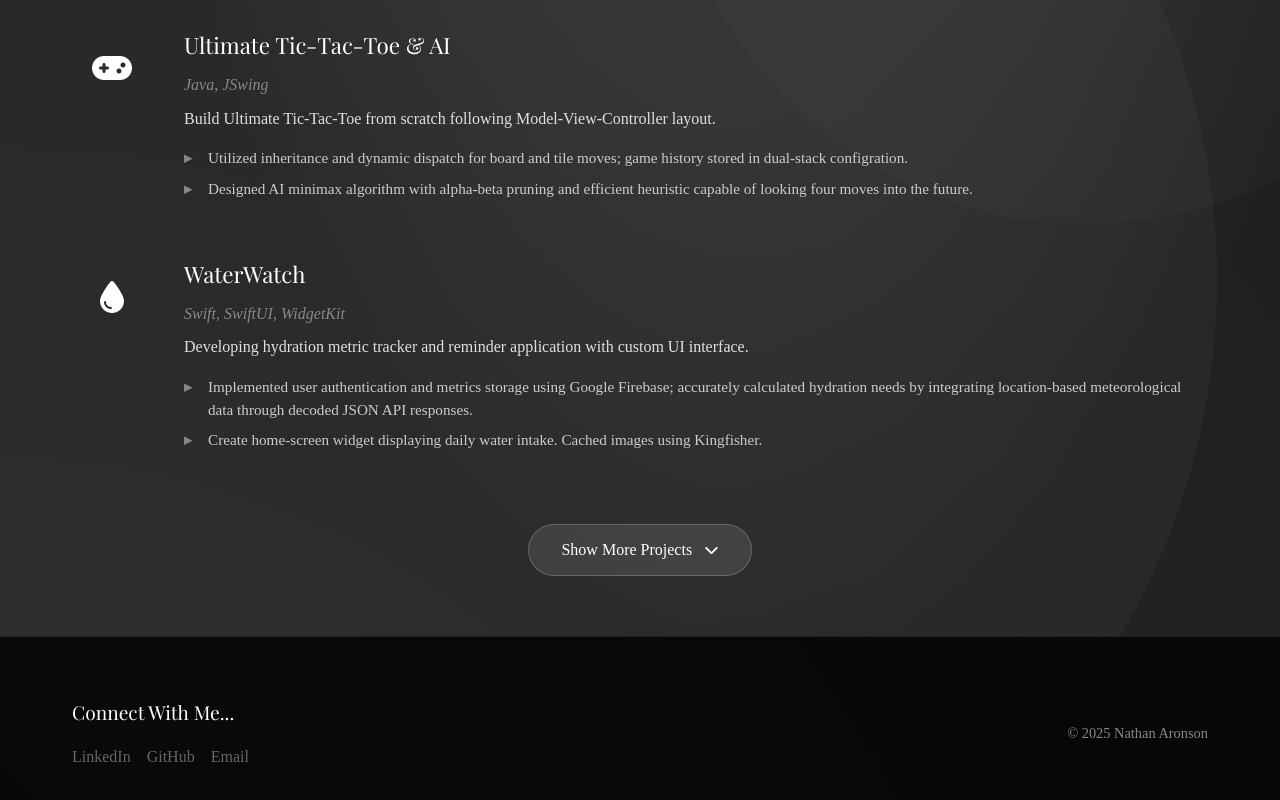
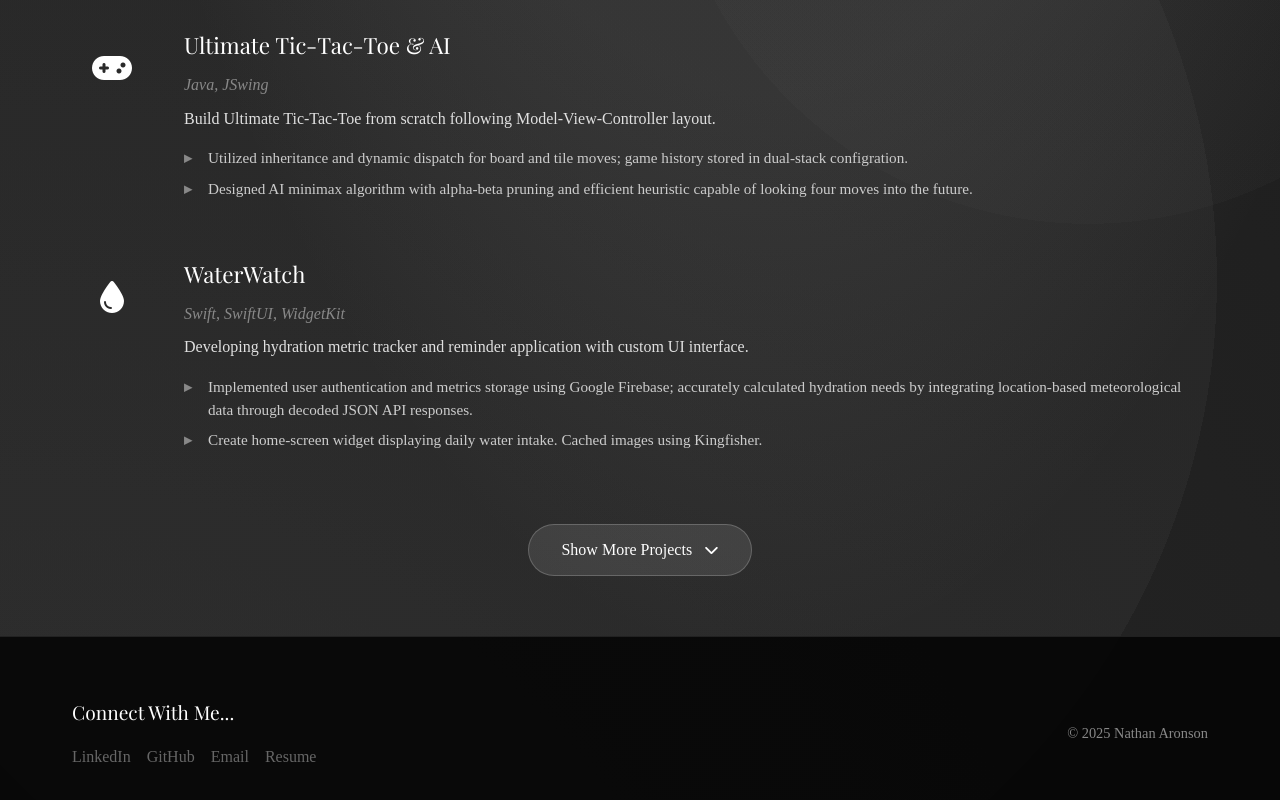
Before and after one commit to nathanaronson/nathan-aronson-website, a React (Vite) app: page / in a window 1280 px wide. Shown: the part 3560-4360 px from the top of the page. Built offline with nearby package versions, Linux system fonts and the light colour scheme; a web font is replaced by a local one.

Commit message:
Added Resume button to footer.

```diff
--- a/src/components/Footer.tsx
+++ b/src/components/Footer.tsx
@@ -17,6 +17,10 @@ const Footer = () => {
     {
       href: 'mailto:narons@seas.upenn.edu',
       label: 'Email'
+    },
+    {
+      href: 'https://www.seas.upenn.edu/~narons/assets/files/Resume',
+      label: 'Resume'
     }
   ]
 
```
